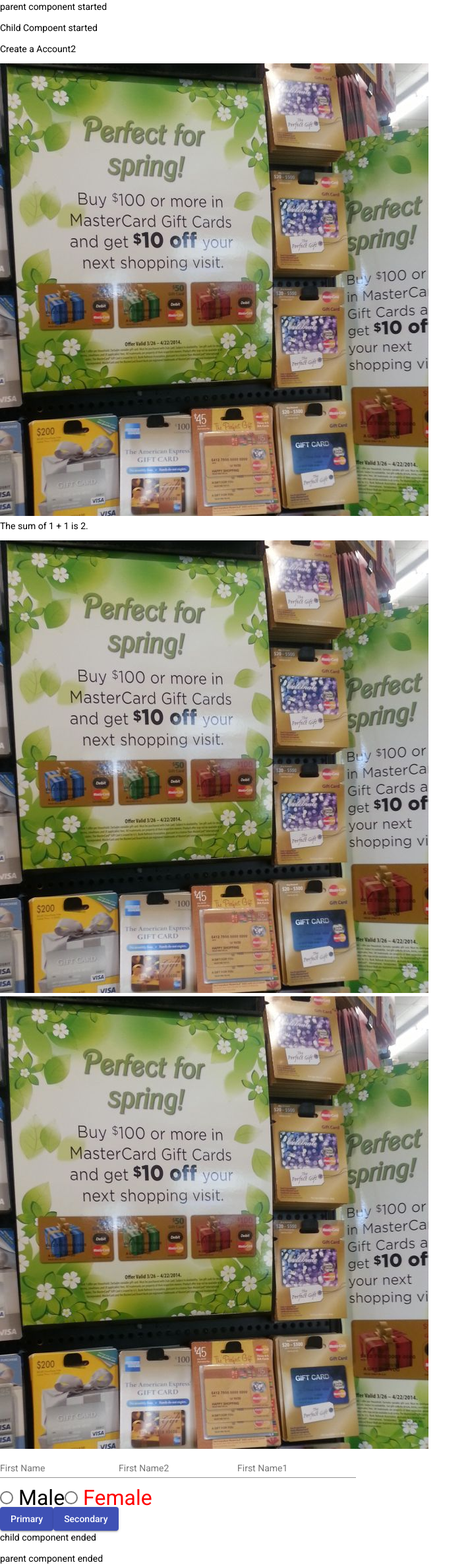
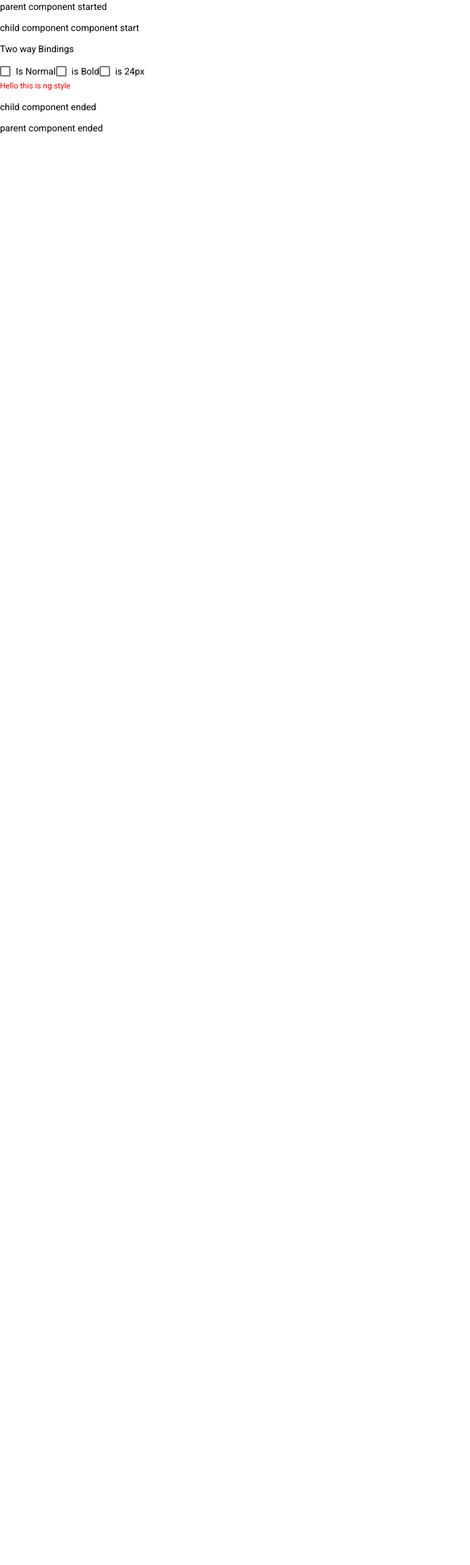
Before and after one commit to katakam001/angular-batch2, an Angular app: page / in a window 1280 px wide. Shown: the whole page at 66% size, without its empty margins (0-713 px from the left). After the commit the page ends 800 px from the top, so only its background shows below. Built offline with nearby package versions, Linux system fonts and the light colour scheme.

Commit message:
Added ngModel and Ngstyle changes

```diff
--- a/src/app/app.module.ts
+++ b/src/app/app.module.ts
@@ -6,6 +6,7 @@
 import { ItemComponentComponent } from './item-component/item-component.component';
 import { BrowserAnimationsModule } from '@angular/platform-browser/animations';
 import { DemoMaterialModule } from './material-module';
+import { FormsModule } from '@angular/forms';
 
 @NgModule({
   declarations: [
@@ -16,7 +17,8 @@
     BrowserModule,
     AppRoutingModule,
     BrowserAnimationsModule,
-    DemoMaterialModule
+    DemoMaterialModule,
+    FormsModule
   ],
   providers: [],
   bootstrap: [AppComponent]
--- a/src/app/item-component/item-component.component.html
+++ b/src/app/item-component/item-component.component.html
@@ -1,25 +1,26 @@
+<p>child component component start</p>
 <!-- Interpolation binding (ts to html)-->
 <!-- variable binding using interpolation-->
-<p>Child Compoent started</p>
-<p>{{title}}</p>
+<!-- <p>Child Compoent started</p> -->
+<!-- <p>{{title}}</p> -->
 <!-- image binding using interpolation-->
-<img src="{{itemImageUrl}}">
+<!-- <img src="{{itemImageUrl}}"> -->
 <!-- computation using interpolation-->
-<p>The sum of 1 + 1 is {{1 + 1}}.</p>
+<!-- <p>The sum of 1 + 1 is {{1 + 1}}.</p> -->
 
 <!--property Binding-->
 <!-- image binding using Property Binding-->
-<img [src]="itemImageUrl">
-<br>
+<!-- <img [src]="itemImageUrl">
+<br> -->
 <!-- Property Binding alternative syntax-->
-<img bind-src="itemImageUrl">
-<br />
+<!-- <img bind-src="itemImageUrl">
+<br /> -->
 <!-- image binding using Property Binding-->
-<mat-form-field>
-  <mat-label>First Name</mat-label>
+<!-- <mat-form-field>
+  <mat-label>First Name</mat-label> -->
   <!-- <input [disabled]="isUnchanged" matInput placeholder="Peter"> -->
   <!-- <input (keyup)="onKey($event)" matInput placeholder="keyUp"> -->
-  <input (keydown.tab)="tabout($event)" matInput placeholder="taboutkeydown">
+  <!-- <input (keydown.tab)="tabout($event)" matInput placeholder="taboutkeydown">
 </mat-form-field>
 <mat-form-field>
   <mat-label>First Name2</mat-label>
@@ -33,8 +34,23 @@
 <mat-radio-group aria-label="Select Gender">
   <mat-radio-button [style.font-size]="amar" (change)="selected($event)" value="1">Male</mat-radio-button>
   <mat-radio-button [style] = "styleExpr" (change)="unselected($event)" value="2">Female</mat-radio-button>
+  <mat-radio-button [class] = "classExpr" (change)="unselected($event)" value="3">None</mat-radio-button>
 </mat-radio-group>
 <br>
 <button [disabled]="isUnchanged" (click)="display()" mat-raised-button color="primary">Primary</button>
-<button  on-click="secondDisplay($event)" mat-raised-button color="primary">Secondary</button>
+<button  on-click="secondDisplay($event)" mat-raised-button color="primary">Secondary</button> -->
+<p>Two way Bindings</p>
+<!-- <p>Property Binding[](ts to html) and Event Binding()(html to ts)</p>
+<div>{{hello}}</div>
+  <mat-form-field>
+    <mat-label>Input</mat-label>
+      <input matInput [(ngModel)]="hello">
+  </mat-form-field> -->
+  <div>
+    <mat-checkbox [(ngModel)]="canSave" (change)="setCurrentStyles()">Is Normal</mat-checkbox>
+    <mat-checkbox [(ngModel)]="isUnchanged" (change)="setCurrentStyles()">is Bold</mat-checkbox>
+    <mat-checkbox [(ngModel)]="isSpecial" (change)="setCurrentStyles()">is 24px</mat-checkbox>
+  </div>
+
+<P [ngStyle]="currentStyles">Hello this is ng style</P>
 <p>child component ended</p>
--- a/src/app/item-component/item-component.component.scss
+++ b/src/app/item-component/item-component.component.scss
@@ -0,0 +1,17 @@
+.color-red-class{
+  color: red;
+  font-size: xx-large;
+}
+
+.color-blue-class{
+  color: blue;
+  font-size: large;
+}
+
+.position-right-class{
+  float: right;
+}
+
+.position-left-class{
+  float: left;
+}
--- a/src/app/item-component/item-component.component.ts
+++ b/src/app/item-component/item-component.component.ts
@@ -1,4 +1,5 @@
 import { Component, OnInit } from '@angular/core';
+import { SafeMethodCall } from '@angular/compiler';
 
 @Component({
   selector: 'app-item-component',
@@ -8,12 +9,19 @@
 export class ItemComponentComponent implements OnInit {
   title = 'Create a Account2';
   itemImageUrl="../assets/images/Spring-Promo.jpg"
-  isUnchanged=false;
-  constructor() { }
+  currentStyles: {};
   keyUp:String;
   amar="xx-large";
   styleExpr="font-size:xx-large;color:red;"
+  classExpr="color-red-class position-right-class";
+  styleExpression={};
+  canSave=false;
+  isSpecial=false;
+  isUnchanged=false;
+  hello:string;//ng model
+  constructor() { }
   ngOnInit(): void {
+    this.setCurrentStyles();
   }
   display(){
     console.log("Button is pressed");
@@ -39,5 +47,17 @@
   }
   unselected(event:any){
    alert(event.value);
+   this.styleExpr="font-size:small;color:blue";
+   this.classExpr="color-blue-class position-left-class";
   }
+  setCurrentStyles() {
+    // CSS styles: set per current state of component properties
+    this.currentStyles = {
+      'font-style': this.canSave ? 'italic' : 'normal',
+      'font-weight': this.isUnchanged ? 'bold' : 'normal',
+      'font-size': this.isSpecial ? '24px' : '12px',
+      'color':'red'
+    };
+  }
+
 }
```
